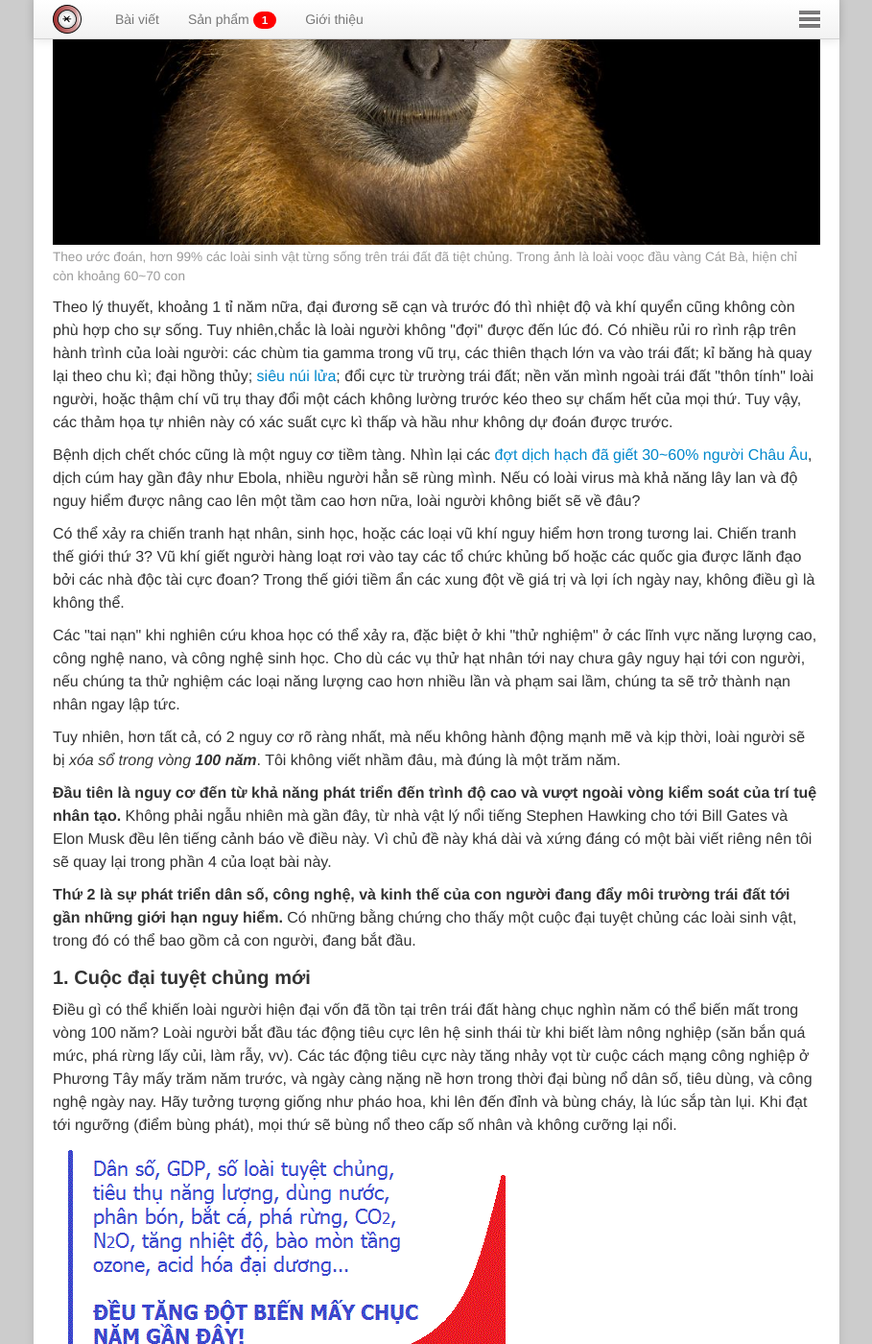
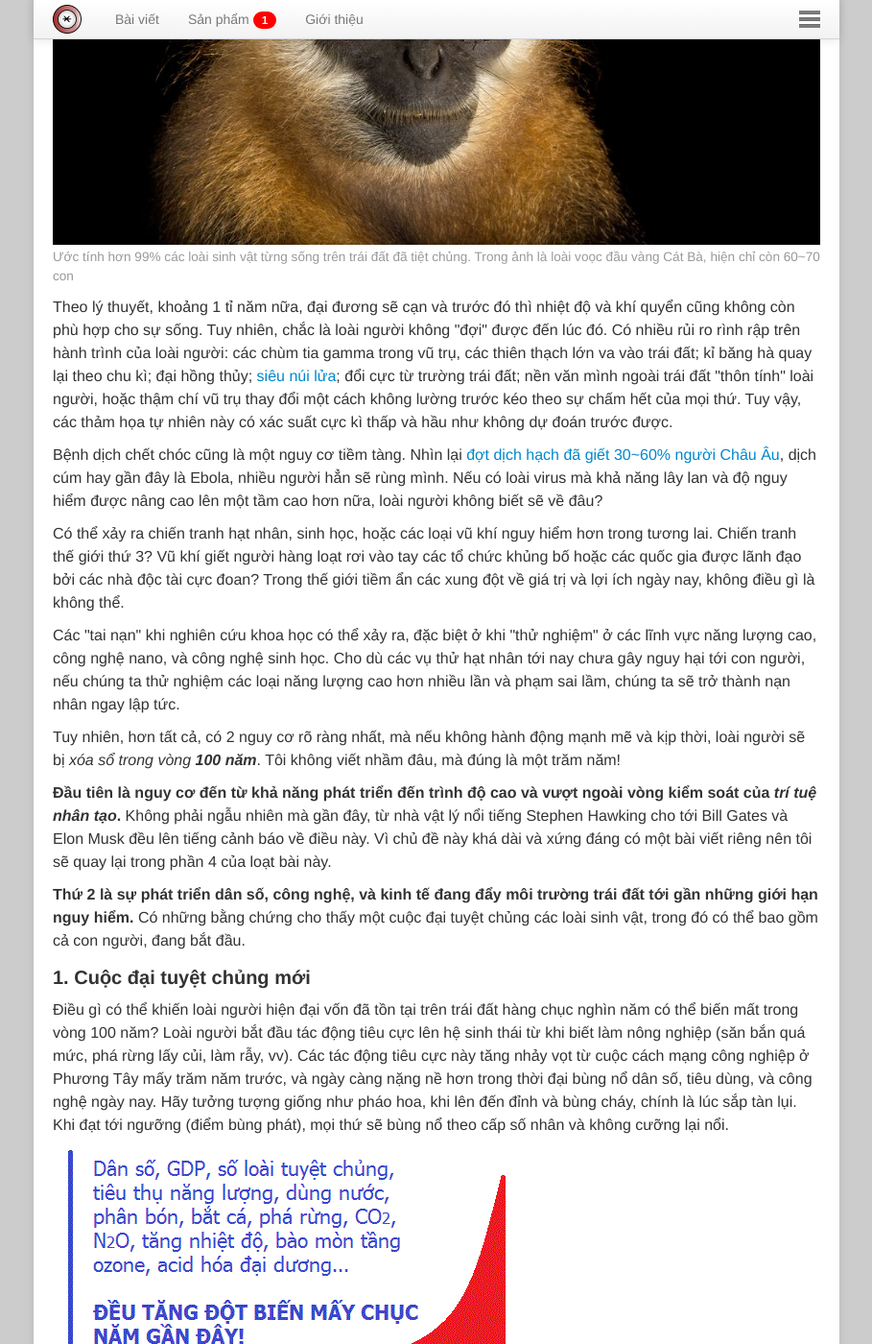
Before and after one commit to mangcut/mangcut.github.io, a Jekyll site: the page built from blog/_posts/2015-03-23-bao-gio-loai-nguoi-diet-vong.html, in a window 1280 px wide and 1400 px high, scrolled down 609 px. Shown: the whole window at 96% size, without its empty margins (185-1094 px from the left). Built offline with Jekyll 4.4.1, drawn with Linux system fonts in a browser that asks for light colours; nearby versions of some CDN libraries; comment, search, counter and statistics services are not loaded; some of the changed text lies outside the part shown.

Commit message:
typos again

```diff
--- a/blog/_posts/2015-03-23-bao-gio-loai-nguoi-diet-vong.html
+++ b/blog/_posts/2015-03-23-bao-gio-loai-nguoi-diet-vong.html
@@ -17,26 +17,26 @@
   <div class="img-container" data-origin="joelsartore.com">
 	<img src="../media/catba_langur.jpg" alt="Voọc đầu vàng Cát Bà"></img>
   </div>
-  <figcaption>Theo ước đoán, hơn 99% các loài sinh vật từng sống trên trái đất đã tiệt chủng. Trong ảnh là loài voọc đầu vàng Cát Bà, hiện chỉ còn khoảng 60~70 con</figcaption>
+  <figcaption>Ước tính hơn 99% các loài sinh vật từng sống trên trái đất đã tiệt chủng. Trong ảnh là loài voọc đầu vàng Cát Bà, hiện chỉ còn 60~70 con</figcaption>
 </figure>
 
-<p>Theo lý thuyết, khoảng 1 tỉ năm nữa, đại đương sẽ cạn và trước đó thì nhiệt độ và khí quyển cũng không còn phù hợp cho sự sống. Tuy nhiên,chắc là loài người không "đợi" được đến lúc đó. Có nhiều rủi ro rình rập trên hành trình của loài người: các chùm tia gamma trong vũ trụ, các thiên thạch lớn va vào trái đất; kỉ băng hà quay lại theo chu kì; đại hồng thủy; <a href="http://vi.wikipedia.org/wiki/Si%C3%AAu_n%C3%BAi_l%E1%BB%ADa_Toba" target="_blank">siêu núi lửa</a>; đổi cực từ trường trái đất; nền văn mình ngoài trái đất "thôn tính" loài người, hoặc thậm chí vũ trụ thay đổi một cách không lường trước kéo theo sự chấm hết của mọi thứ. Tuy vậy, các thảm họa tự nhiên này có xác suất cực kì thấp và hầu như không dự đoán được trước.</p>
+<p>Theo lý thuyết, khoảng 1 tỉ năm nữa, đại đương sẽ cạn và trước đó thì nhiệt độ và khí quyển cũng không còn phù hợp cho sự sống. Tuy nhiên, chắc là loài người không "đợi" được đến lúc đó. Có nhiều rủi ro rình rập trên hành trình của loài người: các chùm tia gamma trong vũ trụ, các thiên thạch lớn va vào trái đất; kỉ băng hà quay lại theo chu kì; đại hồng thủy; <a href="http://vi.wikipedia.org/wiki/Si%C3%AAu_n%C3%BAi_l%E1%BB%ADa_Toba" target="_blank">siêu núi lửa</a>; đổi cực từ trường trái đất; nền văn mình ngoài trái đất "thôn tính" loài người, hoặc thậm chí vũ trụ thay đổi một cách không lường trước kéo theo sự chấm hết của mọi thứ. Tuy vậy, các thảm họa tự nhiên này có xác suất cực kì thấp và hầu như không dự đoán trước được.</p>
 
-<p>Bệnh dịch chết chóc cũng là một nguy cơ tiềm tàng. Nhìn lại các <a href="http://vi.wikipedia.org/wiki/C%C3%A1i_ch%E1%BA%BFt_%C4%90en" target="_blank">đợt dịch hạch đã giết 30~60% người Châu Âu</a>, dịch cúm hay gần đây như Ebola, nhiều người hẳn sẽ rùng mình. Nếu có loài virus mà khả năng lây lan và độ nguy hiểm được nâng cao lên một tầm cao hơn nữa, loài người không biết sẽ về đâu?</p>
+<p>Bệnh dịch chết chóc cũng là một nguy cơ tiềm tàng. Nhìn lại <a href="http://vi.wikipedia.org/wiki/C%C3%A1i_ch%E1%BA%BFt_%C4%90en" target="_blank">đợt dịch hạch đã giết 30~60% người Châu Âu</a>, dịch cúm hay gần đây là Ebola, nhiều người hẳn sẽ rùng mình. Nếu có loài virus mà khả năng lây lan và độ nguy hiểm được nâng cao lên một tầm cao hơn nữa, loài người không biết sẽ về đâu?</p>
 
 <p>Có thể xảy ra chiến tranh hạt nhân, sinh học, hoặc các loại vũ khí nguy hiểm hơn trong tương lai. Chiến tranh thế giới thứ 3? Vũ khí giết người hàng loạt rơi vào tay các tổ chức khủng bố hoặc các quốc gia được lãnh đạo bởi các nhà độc tài cực đoan? Trong thế giới tiềm ẩn các xung đột về giá trị và lợi ích ngày nay, không điều gì là không thể.</p>
 
 <p>Các "tai nạn" khi nghiên cứu khoa học có thể xảy ra, đặc biệt ở khi "thử nghiệm" ở các lĩnh vực năng lượng cao, công nghệ nano, và công nghệ sinh học. Cho dù các vụ thử hạt nhân tới nay chưa gây nguy hại tới con người, nếu chúng ta thử nghiệm các loại năng lượng cao hơn nhiều lần và phạm sai lầm, chúng ta sẽ trở thành nạn nhân ngay lập tức.</p>
 
-<p>Tuy nhiên, hơn tất cả, có 2 nguy cơ rõ ràng nhất, mà nếu không hành động mạnh mẽ và kịp thời, loài người sẽ bị <i>xóa sổ trong vòng <b>100 năm</b></i>. Tôi không viết nhầm đâu, mà đúng là một trăm năm.</p>
+<p>Tuy nhiên, hơn tất cả, có 2 nguy cơ rõ ràng nhất, mà nếu không hành động mạnh mẽ và kịp thời, loài người sẽ bị <i>xóa sổ trong vòng <b>100 năm</b></i>. Tôi không viết nhầm đâu, mà đúng là một trăm năm!</p>
 
-<p><b>Đầu tiên là nguy cơ đến từ khả năng phát triển đến trình độ cao và vượt ngoài vòng kiểm soát của trí tuệ nhân tạo.</b> Không phải ngẫu nhiên mà gần đây, từ nhà vật lý nổi tiếng Stephen Hawking cho tới Bill Gates và Elon Musk đều lên tiếng cảnh báo về điều này. Vì chủ đề này khá dài và xứng đáng có một bài viết riêng nên tôi sẽ quay lại trong phần 4 của loạt bài này.</p>
+<p><b>Đầu tiên là nguy cơ đến từ khả năng phát triển đến trình độ cao và vượt ngoài vòng kiểm soát của <i>trí tuệ nhân tạo</i>.</b> Không phải ngẫu nhiên mà gần đây, từ nhà vật lý nổi tiếng Stephen Hawking cho tới Bill Gates và Elon Musk đều lên tiếng cảnh báo về điều này. Vì chủ đề này khá dài và xứng đáng có một bài viết riêng nên tôi sẽ quay lại trong phần 4 của loạt bài này.</p>
 
-<p><b>Thứ 2 là sự phát triển dân số, công nghệ, và kinh thế của con người đang đẩy môi trường trái đất tới gần những giới hạn nguy hiểm.</b> Có những bằng chứng cho thấy một cuộc đại tuyệt chủng các loài sinh vật, trong đó có thể bao gồm cả con người, đang bắt đầu.</p>
+<p><b>Thứ 2 là sự phát triển dân số, công nghệ, và kinh tế đang đẩy môi trường trái đất tới gần những giới hạn nguy hiểm.</b> Có những bằng chứng cho thấy một cuộc đại tuyệt chủng các loài sinh vật, trong đó có thể bao gồm cả con người, đang bắt đầu.</p>
 
 <h3>1. Cuộc đại tuyệt chủng mới</h3>
 
-<p>Điều gì có thể khiến loài người hiện đại vốn đã tồn tại trên trái đất hàng chục nghìn năm có thể biến mất trong vòng 100 năm? Loài người bắt đầu tác động tiêu cực lên hệ sinh thái từ khi biết làm nông nghiệp (săn bắn quá mức, phá rừng lấy củi, làm rẫy, vv). Các tác động tiêu cực này tăng nhảy vọt từ cuộc cách mạng công nghiệp ở Phương Tây mấy trăm năm trước, và ngày càng nặng nề hơn trong thời đại bùng nổ dân số, tiêu dùng, và công nghệ ngày nay. Hãy tưởng tượng giống như pháo hoa, khi lên đến đỉnh và bùng cháy, là lúc sắp tàn lụi. Khi đạt tới ngưỡng (điểm bùng phát), mọi thứ sẽ bùng nổ theo cấp số nhân và không cưỡng lại nổi.</p>
+<p>Điều gì có thể khiến loài người hiện đại vốn đã tồn tại trên trái đất hàng chục nghìn năm có thể biến mất trong vòng 100 năm? Loài người bắt đầu tác động tiêu cực lên hệ sinh thái từ khi biết làm nông nghiệp (săn bắn quá mức, phá rừng lấy củi, làm rẫy, vv). Các tác động tiêu cực này tăng nhảy vọt từ cuộc cách mạng công nghiệp ở Phương Tây mấy trăm năm trước, và ngày càng nặng nề hơn trong thời đại bùng nổ dân số, tiêu dùng, và công nghệ ngày nay. Hãy tưởng tượng giống như pháo hoa, khi lên đến đỉnh và bùng cháy, chính là lúc sắp tàn lụi. Khi đạt tới ngưỡng (điểm bùng phát), mọi thứ sẽ bùng nổ theo cấp số nhân và không cưỡng lại nổi.</p>
 
 <figure>
   <div class="img-container">
@@ -76,7 +76,7 @@
 
 <p><b>Liệu có phải vụ đại tuyệt chủng thứ 6 đang bắt đầu?</b></p>
 
-<p>Thế giới sinh vật có liên hệ chặt chẽ với nhau. Sự tuyệt chủng bất thường của một loài sẽ phá vỡ sự cân bằng sinh thái, phá vỡ chuỗi cung ứng thức ăn, dẫn đến sự tuyệt chủng của loài sinh vật khác. Sự tuyệt chủng gây nên áp lực về nguồn thức ăn, nước uống, đất đai, khí quyển vv, khiến các điều kiện trên trái đất ngày càng trở nên tệ hại, trở thành chất xúc tác cho việc tuyệt chủng diễn ra hanh hơn. Khi đạt đến ngưỡng, phản ứng dây chuyền sẽ dẫn đến sự tuyệt chủng hàng loạt, và không loại trừ con người.</p>
+<p>Trong hệ sinh thái, các loài sinh vật có liên hệ chặt chẽ với nhau. Sự tuyệt chủng bất thường của một loài sẽ phá vỡ sự cân bằng, làm đứt đoạn chuỗi cung ứng thức ăn, dẫn đến sự tuyệt chủng của loài khác. Việc nhiều loài bị tuyệt chủng cũng tạo ra áp lực về nguồn thức ăn, nước uống, đất đai, khí quyển vv, làm trầm trọng hơn sự mất cân bằng, đẩy các điều kiện trên trái đất đến chỗ ngày càng trở nên tệ hại. Điều này trở thành chất xúc tác cho việc tuyệt chủng diễn ra hanh hơn. Khi đạt đến ngưỡng, phản ứng dây chuyền sẽ dẫn đến sự tuyệt chủng hàng loạt, và không loại trừ việc sẽ kéo theo con người.</p>
 
 <h3>2. Mọi việc sẽ xảy ra như thế nào?</h3>
 
@@ -85,14 +85,14 @@
 <div class="example-frame" style="border:1px dashed #aaa;padding:10px;margin-top:20px;margin-bottom:20px;">
 <p><b><u>Kịch bản tưởng tưởng về ngày ấy</u></b></p>
 <p><b>Trong 40 năm nữa: </b>Lợi ích trước mắt sẽ khiến chúng ta tiếp tục làm tình hình tồi tệ hơn.</p>
-<p><b>30 năm tiếp theo: </b>Các dấu hiệu của thảm họa ngày càng rõ ràng. Con người bắt đầu đoàn kết với nhau về các biện pháp bảo vệ sự tồn tại của mình. Các cam kết được các quốc gia kí kết và tôn trọng. Nhiều nguồn lực lớn được đổ vào nghiên cứu các nguồn năng lượng thân thiện môi trường và các công nghệ đảo ngược sự xuống cấp của môi trường sinh thái, vv... Dân số giảm một cách tự nhiên để giảm sự quá tải lên các nguồn tài nguyên thiên nhiên.</p>
-<p><b>20 năm tiếp theo: </b>Dù đã nỗ lực, con người chỉ làm chậm lại việc xuống cấp chứ không thể cứu vãn sinh quyển. Đã quá muộn. Song song với những nỗ lực cải thiện môi trường, con người bắt đầu xây dựng các "an toàn khu" khép kín trên trái đất để ẩn náu, đồng thời nỗ lực tìm một hành tinh mới để sống. Người nghèo ở các khu vực kém phát triển không được tiếp cận với các an toàn khu nên tuổi thọ giảm. Dân số giảm mạnh.</p>
+<p><b>30 năm tiếp theo: </b>Các dấu hiệu của thảm họa ngày càng rõ ràng. Con người bắt đầu đoàn kết với nhau cùng bảo vệ sự tồn tại của mình. Các cam kết được các quốc gia kí kết và tôn trọng. Nguồn lực lớn đổ vào nghiên cứu các nguồn năng lượng thân thiện môi trường và các công nghệ đảo ngược sự xuống cấp của môi trường sinh thái, vv... Dân số giảm một cách tự nhiên để giảm sự quá tải lên các nguồn tài nguyên thiên nhiên.</p>
+<p><b>20 năm tiếp theo: </b>Dù đã nỗ lực, con người chỉ làm chậm lại việc xuống cấp chứ không thể cứu vãn sinh quyển. Chúng ta bắt đầu quá muộn và không còn kịp. Song song với những nỗ lực cải thiện môi trường, con người bắt đầu xây dựng các "an toàn khu" khép kín trên trái đất để ẩn náu, đồng thời nỗ lực tìm một hành tinh mới để sống. Người nghèo ở các khu vực kém phát triển không được tiếp cận với các an toàn khu nên tuổi thọ giảm. Dân số giảm nhanh.</p>
 <p><b>10 năm cuối:</b>Nỗi sợ hãi thúc đẩy bản năng sinh tồn. Người già, người bệnh, và các cộng đồng người bị cho là "ngu muội" hơn bị buộc phải chết để giảm tải. Nhiều người tình nguyện hoặc bị ép buộc sang các hành tinh khác để sống thử nghiệm. Một vài nỗ lực tuyệt vọng được đưa ra để cứu vãn nhưng ko có tác dụng lâu dài.</p>
 
 <p>Và thế là định mệnh không thể đảo ngược. Chúng ta ra đi, và trái đất bắt đầu một kỷ nguyên mới...</p>
 </div>
 
-<p>Cho dù hơi giống kịch bản phim của Hollywood, hãy tin tôi. Nếu bạn sống ở châu Phi ngay tại nơi dịch Ebola đang hoành hoành, bạn sẽ thấy thể giới như đang sụp đổ. Một thảm họa ở quy mô toàn cầu cũng sẽ như vậy: rất nhanh và cuốn đi rất nhiều thứ để lại nỗi sợ hãi.</p>
+<p>Cho dù hơi giống phim Hollywood, hãy tin tôi! Nếu bạn sống ở châu Phi ngay tại nơi dịch Ebola đang hoành hoành, bạn sẽ thấy thể giới như đang sụp đổ. Một thảm họa ở quy mô toàn cầu cũng sẽ như vậy: rất nhanh và cuốn đi rất nhiều thứ để lại nỗi sợ hãi và hoảng loạn.</p>
 
 <h3>3. Có cách nào để sống sót?</h3>
 
@@ -106,7 +106,7 @@
 <li>Loài người không bị xóa sổ hoàn toàn. Một số nhỏ sống sót trên trái đất, tiến hóa, và dần hồi phục</li>
 </ul>
 
-<p>Nhưng nếu ngồi chờ may rủi, khả năng sống sót của con người cùng rất nhiều các loài sinh vật khác sẽ nhỏ đi rất nhiều.</p>
+<p>Những hành động yếu ớt của nhân loại hiện tại cũng chẳng khác không làm gì là mấy. Rõ ràng chỉ có thần may mắn mới cứu được chúng ta.</p>
 
 <figure>
   <div class="img-container" data-origin="Wikipedia">
```
Also changed, not shown: other parts of blog/_posts/2015-03-23-bao-gio-loai-nguoi-diet-vong.html (+5 -5 lines).
